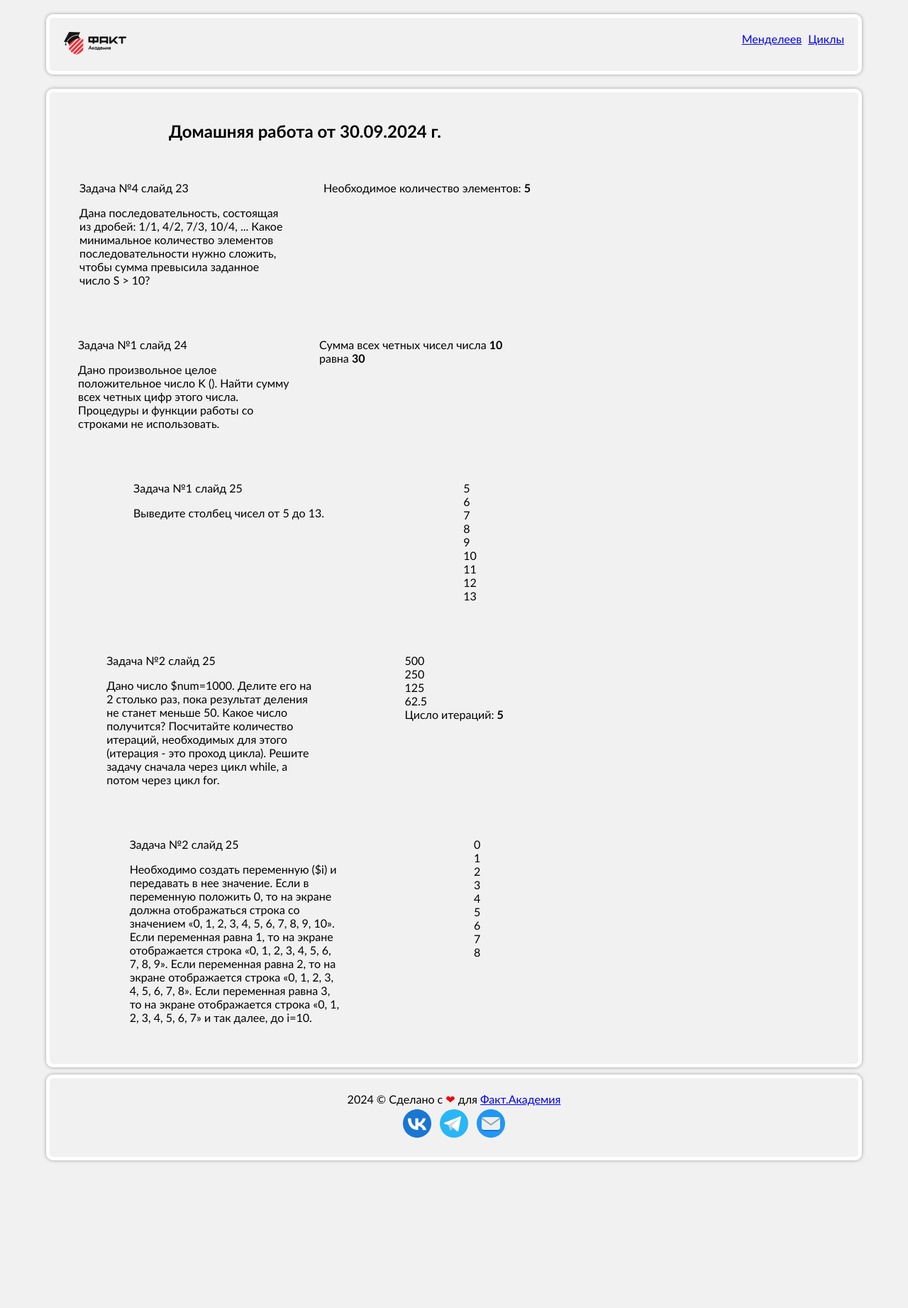
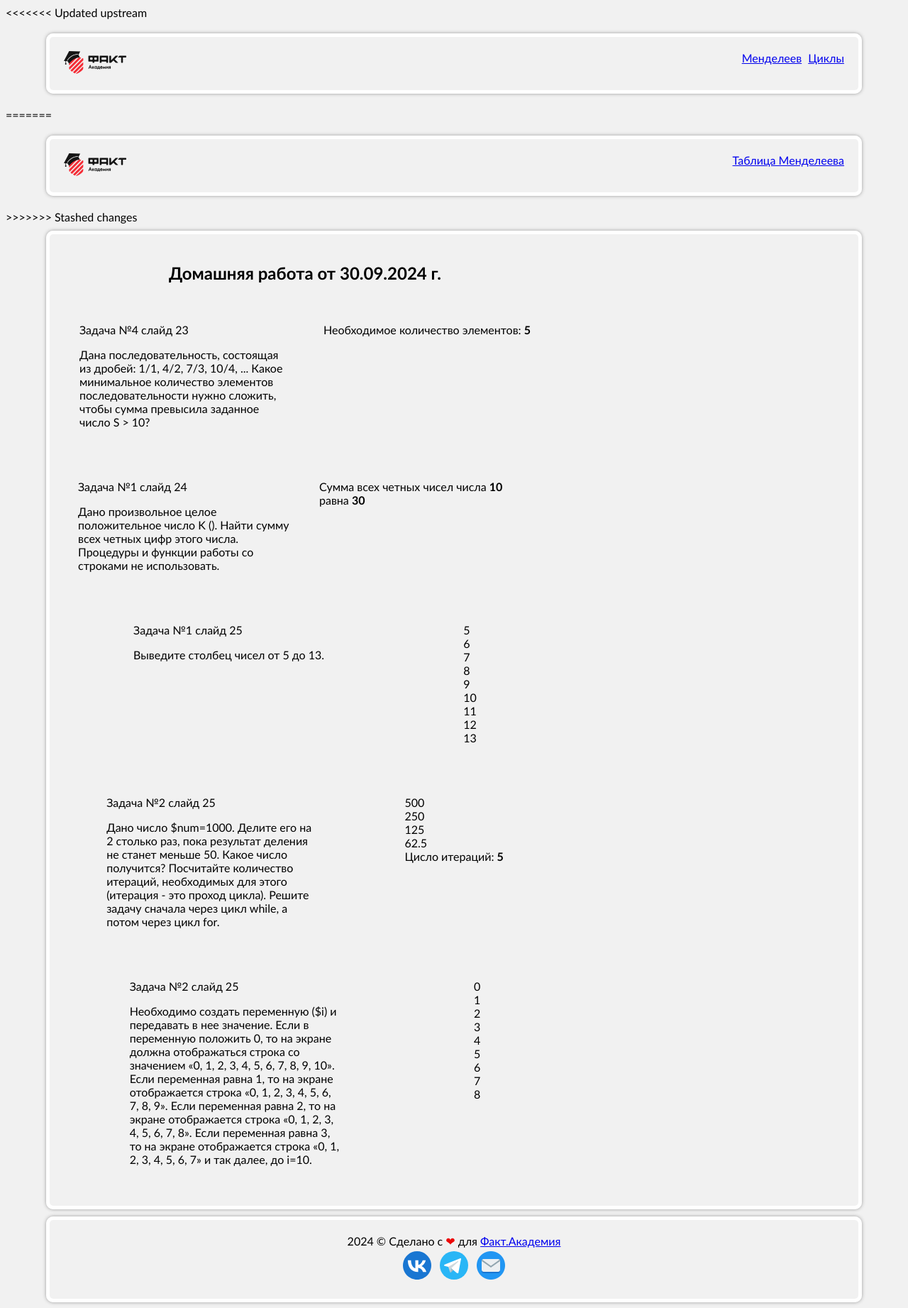
Before and after one commit to IrinaZorina/fact18, a PHP site: page /loop.php in a window 1280 px wide. Shown: the whole page at 71% size. Before the commit the page ends 1638 px from the top, so only its background shows below. Run offline with PHP 8.4, Linux system fonts and the light colour scheme.

Commit message:
Auto stash before merge of "toropov" and "origin/toropov"

```diff
--- a/common/header.php
+++ b/common/header.php
@@ -16,6 +16,7 @@ if ($hour > 8 && $hour < 22) {
     <meta name="description" content="Страница для курса по 1C-Битрикс">
     <title>Александр Торопов</title>
     <link rel="stylesheet" href="<?=$style;?>">
+<<<<<<< Updated upstream
     <link rel="stylesheet" href="assets/css/mendeleev.css">
 </head>
 <body>
@@ -28,3 +29,15 @@ if ($hour > 8 && $hour < 22) {
         <a class="nav_item" href="loop.php">Циклы</a>
     </nav>
 </header>
+=======
+</head>
+<body>
+<header class="wrapper main_header border">
+    <a href="index.html">
+        <img src="assets/images/logo.svg" alt="Логотип Факт.Академия">
+    </a>
+    <nav>
+        <a href="mendeleev.php">Таблица Менделеева</a>
+    </nav>
+</header>
+>>>>>>> Stashed changes
```
